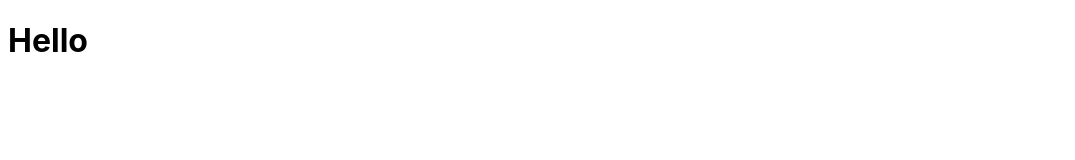
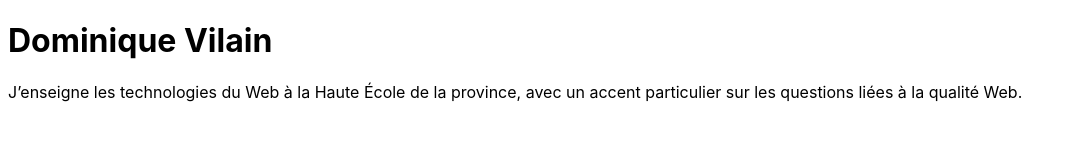
Before and after one commit to dominiquevilain/dominique, a plain HTML site: page index.html in a window 1280 px wide. Shown: the whole page, without its empty margins (0-1075 px from the left). Drawn offline with Linux system fonts and the light colour scheme; a web font is replaced by a local one.

Commit message:
Update index.html

```diff
--- a/index.html
+++ b/index.html
@@ -13,6 +13,7 @@
               href="./css/styles.css">
     </head>
     <body>
-    <h1>Hello</h1>
+        <h1>Dominique Vilain</h1>
+        <p>J’enseigne les technologies du Web à la Haute École de la province, avec un accent particulier sur les questions liées à la qualité Web.</p>
     </body>
 </html>
```
